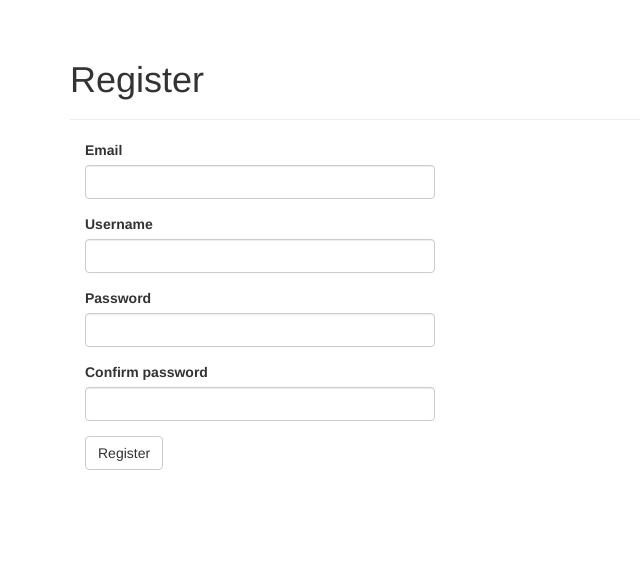
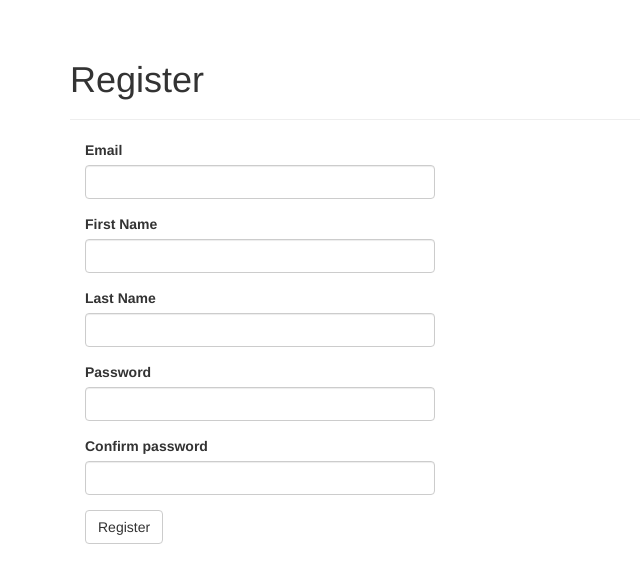
Before and after one commit to adamfinkelstein/hepcat, a Flask app: page /auth/register in a window 1280 px wide. Shown: the part 52-635 px from the top of the page, without its empty margins (0-640 px from the left). Run offline with Flask 2, Linux system fonts and the light colour scheme; some libraries are stand-ins or nearby versions.

Commit message:
replace username with first and last name

```diff
--- a/app/auth/forms.py
+++ b/app/auth/forms.py
@@ -16,11 +16,10 @@ class LoginForm(FlaskForm):
 class RegistrationForm(FlaskForm):
     email = StringField('Email', validators=[DataRequired(), Length(1, 64),
                                              Email()])
-    username = StringField('Username', validators=[
-        DataRequired(), Length(1, 64),
-        Regexp('^[A-Za-z][A-Za-z0-9_.]*$', 0,
-               'Usernames must have only letters, numbers, dots or '
-               'underscores')])
+    first_name = StringField('First Name', validators=[
+        DataRequired(), Length(1, 64)])
+    last_name = StringField('Last Name', validators=[
+        DataRequired(), Length(1, 64)])
     password = PasswordField('Password', validators=[
         DataRequired(), EqualTo('password2', message='Passwords must match.')])
     password2 = PasswordField('Confirm password', validators=[DataRequired()])
@@ -29,7 +28,3 @@ class RegistrationForm(FlaskForm):
     def validate_email(self, field):
         if User.query.filter_by(email=field.data.lower()).first():
             raise ValidationError('Email already registered.')
-
-    def validate_username(self, field):
-        if User.query.filter_by(username=field.data).first():
-            raise ValidationError('Username already in use.')
--- a/app/auth/views.py
+++ b/app/auth/views.py
@@ -53,7 +53,8 @@ def register():
     form = RegistrationForm()
     if form.validate_on_submit():
         user = User(email=form.email.data.lower(),
-                    username=form.username.data,
+                    first_name=form.first_name.data,
+                    last_name=form.last_name.data,
                     password=form.password.data)
         db.session.add(user)
         db.session.commit()
--- a/app/models.py
+++ b/app/models.py
@@ -19,7 +19,8 @@ class User(UserMixin, db.Model):
     __tablename__ = 'users'
     id = db.Column(db.Integer, primary_key=True)
     email = db.Column(db.String(64), unique=True, index=True)
-    username = db.Column(db.String(64), unique=True, index=True)
+    first_name = db.Column(db.String(64))
+    last_name = db.Column(db.String(64))
     role_id = db.Column(db.Integer, db.ForeignKey('roles.id'))
     password_hash = db.Column(db.String(128))
     confirmed = db.Column(db.Boolean, default=False)
@@ -52,7 +53,7 @@ class User(UserMixin, db.Model):
         return True
 
     def __repr__(self):
-        return '<User %r>' % self.username
+        return '<User %r>' % self.email
 
 
 @login_manager.user_loader
--- a/app/templates/auth/email/confirm.html
+++ b/app/templates/auth/email/confirm.html
@@ -1,4 +1,4 @@
-<p>Dear {{ user.username }},</p>
+<p>Dear {{ user.first_name }},</p>
 <p>Welcome to <b>Hepcat</b>!</p>
 <p>To confirm your account please <a href="{{ url_for('auth.confirm', token=token, _external=True) }}">click here</a>.</p>
 <p>Alternatively, you can paste the following link in your browser's address bar:</p>
--- a/app/templates/auth/email/confirm.txt
+++ b/app/templates/auth/email/confirm.txt
@@ -1,4 +1,4 @@
-Dear {{ user.username }},
+Dear {{ user.first_name }},
 
 Welcome to Hepcat!
 
--- a/app/templates/auth/unconfirmed.html
+++ b/app/templates/auth/unconfirmed.html
@@ -5,7 +5,7 @@
 {% block page_content %}
 <div class="page-header">
     <h1>
-        Hello, {{ current_user.username }}!
+        Hello, {{ current_user.first_name }}!
     </h1>
     <h3>You have not confirmed your account yet.</h3>
     <p>
--- a/app/templates/index.html
+++ b/app/templates/index.html
@@ -4,6 +4,6 @@
 
 {% block page_content %}
 <div class="page-header">
-    <h1>Hello, {% if current_user.is_authenticated %}{{ current_user.username }}{% else %}Stranger{% endif %}!</h1>
+    <h1>Hello, {% if current_user.is_authenticated %}{{ current_user.first_name }}{% else %}Stranger{% endif %}!</h1>
 </div>
 {% endblock %}
--- a/app/templates/mail/new_user.html
+++ b/app/templates/mail/new_user.html
@@ -1 +1 @@
-User <b>{{ user.username }}</b> has joined.
+User <b>{{ user.first_name }}</b> has joined.
--- a/app/templates/mail/new_user.txt
+++ b/app/templates/mail/new_user.txt
@@ -1 +1 @@
-User {{ user.username }} has joined.
+User {{ user.first_name }} has joined.
--- a/app/upload/views.py
+++ b/app/upload/views.py
@@ -41,7 +41,7 @@ def register():
     form = RegistrationForm()
     if form.validate_on_submit():
         user = User(email=form.email.data.lower(),
-                    username=form.username.data,
+                    first_name=form.first_name.data, #now outdated
                     password=form.password.data)
         db.session.add(user)
         db.session.commit()
```
